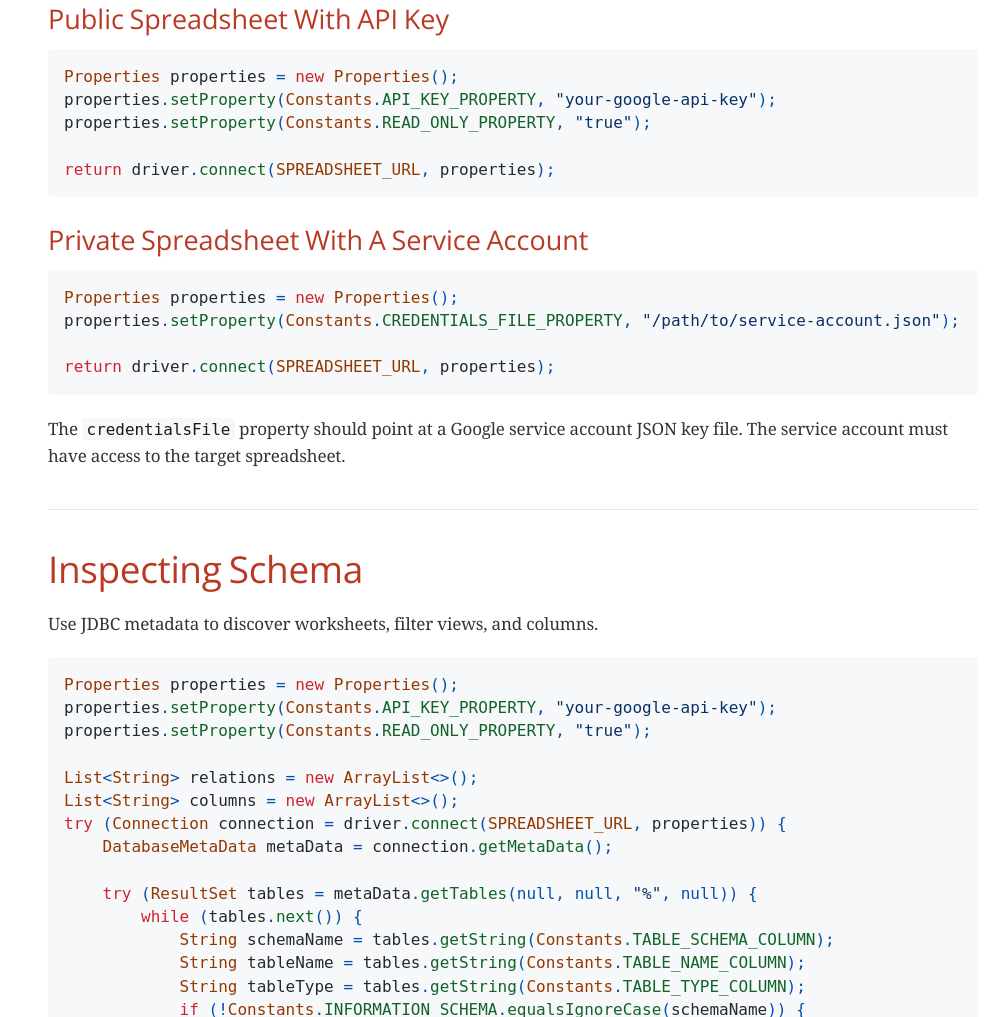
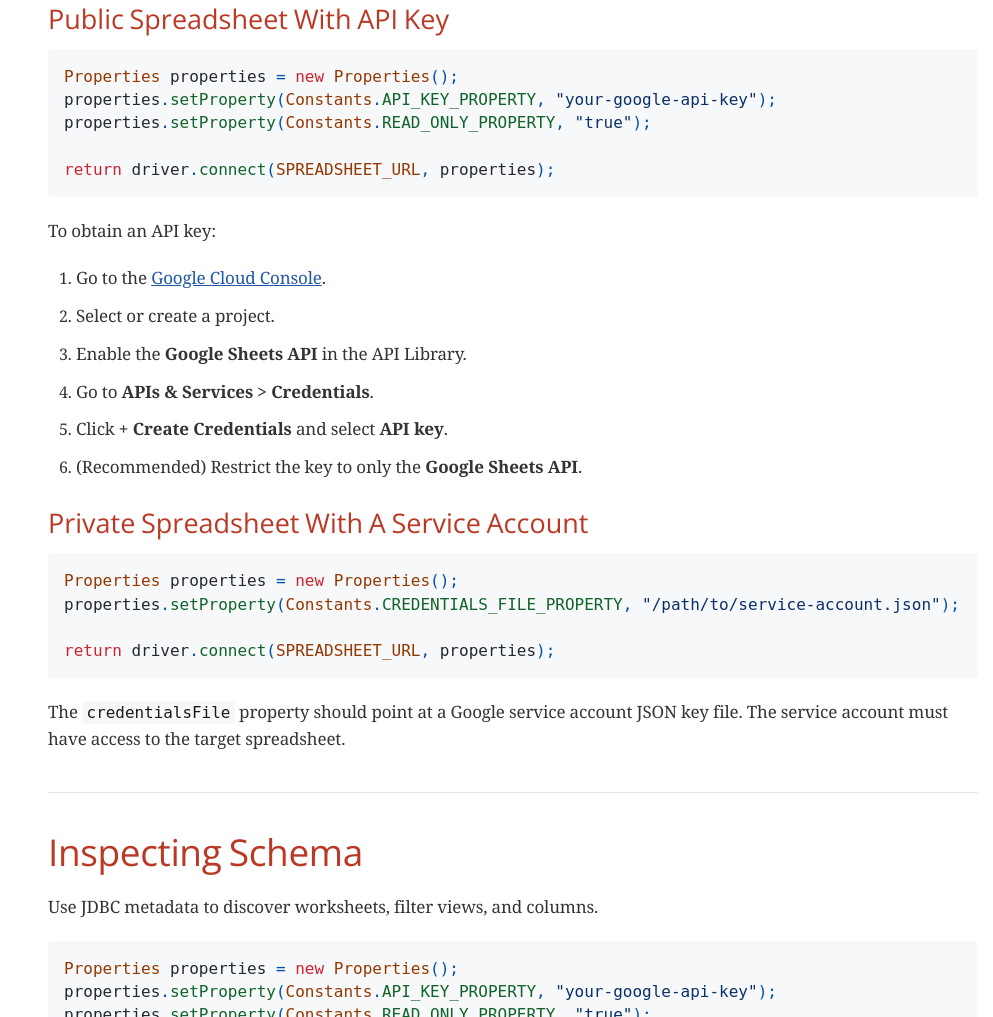
Before and after one commit to rahulsom/orri, a plain HTML site: page index.html in a window 1280 px wide. Shown: the part 1816-2833 px from the top of the page, without its empty margins (287-1280 px from the left). Drawn offline with nearby package versions, Linux system fonts and the light colour scheme; a web font is replaced by a local one.

Commit message:
deploy: db4f077e976fe32b739ad58bf124de4a153505ec

```diff
--- a/index.html
+++ b/index.html
@@ -655,6 +655,31 @@ Use a service account or an OAuth access token for private spreadsheets.</p>
 <span class="k">return</span> <span class="n">driver</span><span class="o">.</span><span class="na">connect</span><span class="o">(</span><span class="no">SPREADSHEET_URL</span><span class="o">,</span> <span class="n">properties</span><span class="o">);</span></code></pre>
 </div>
 </div>
+<div class="paragraph">
+<p>To obtain an API key:</p>
+</div>
+<div class="olist arabic">
+<ol class="arabic">
+<li>
+<p>Go to the <a href="https://console.cloud.google.com/">Google Cloud Console</a>.</p>
+</li>
+<li>
+<p>Select or create a project.</p>
+</li>
+<li>
+<p>Enable the <strong>Google Sheets API</strong> in the API Library.</p>
+</li>
+<li>
+<p>Go to <strong>APIs &amp; Services &gt; Credentials</strong>.</p>
+</li>
+<li>
+<p>Click <strong>+ Create Credentials</strong> and select <strong>API key</strong>.</p>
+</li>
+<li>
+<p>(Recommended) Restrict the key to only the <strong>Google Sheets API</strong>.</p>
+</li>
+</ol>
+</div>
 </div>
 <div class="sect2">
 <h3 id="_private_spreadsheet_with_a_service_account">Private Spreadsheet With A Service Account</h3>
```
